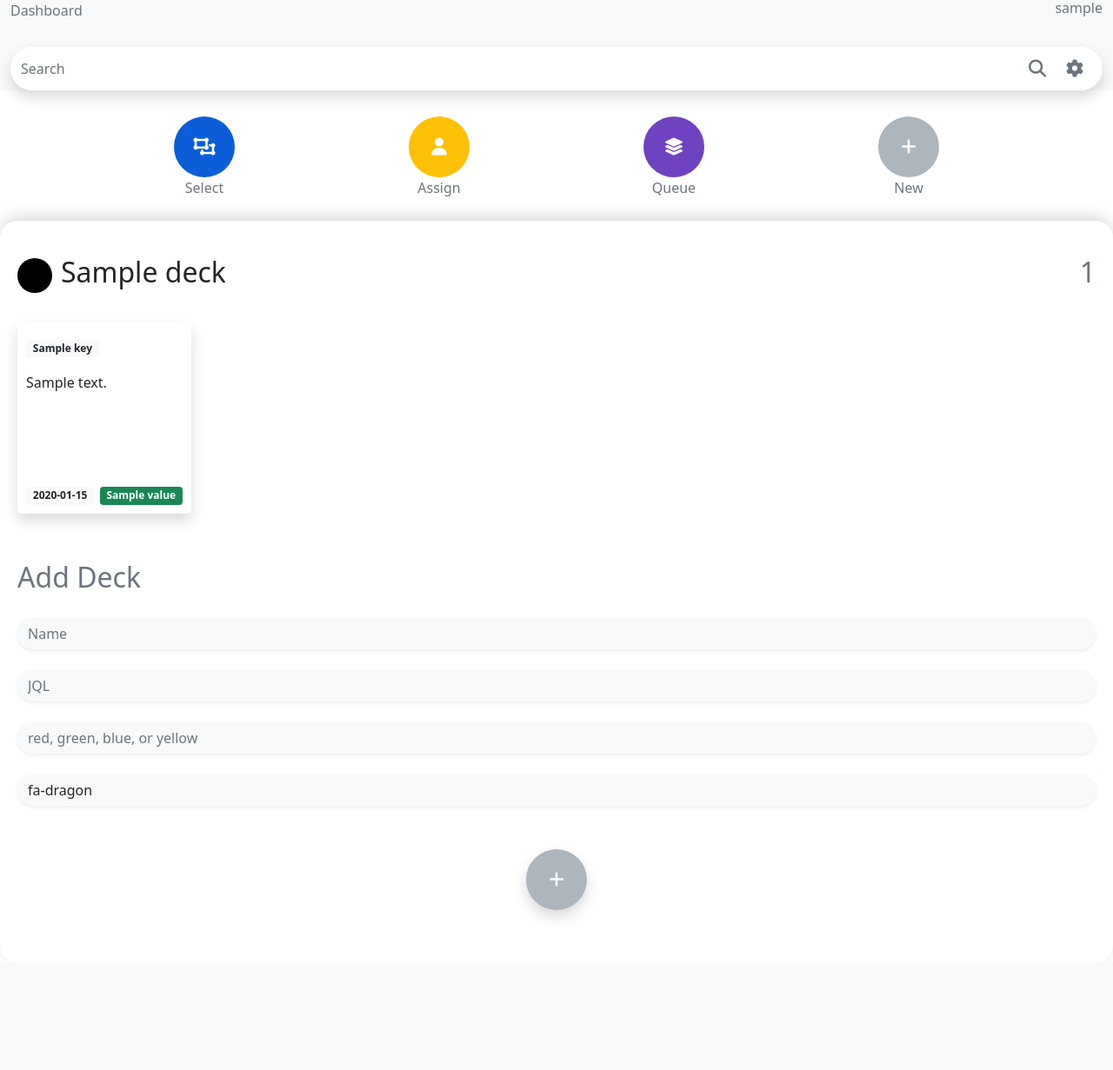
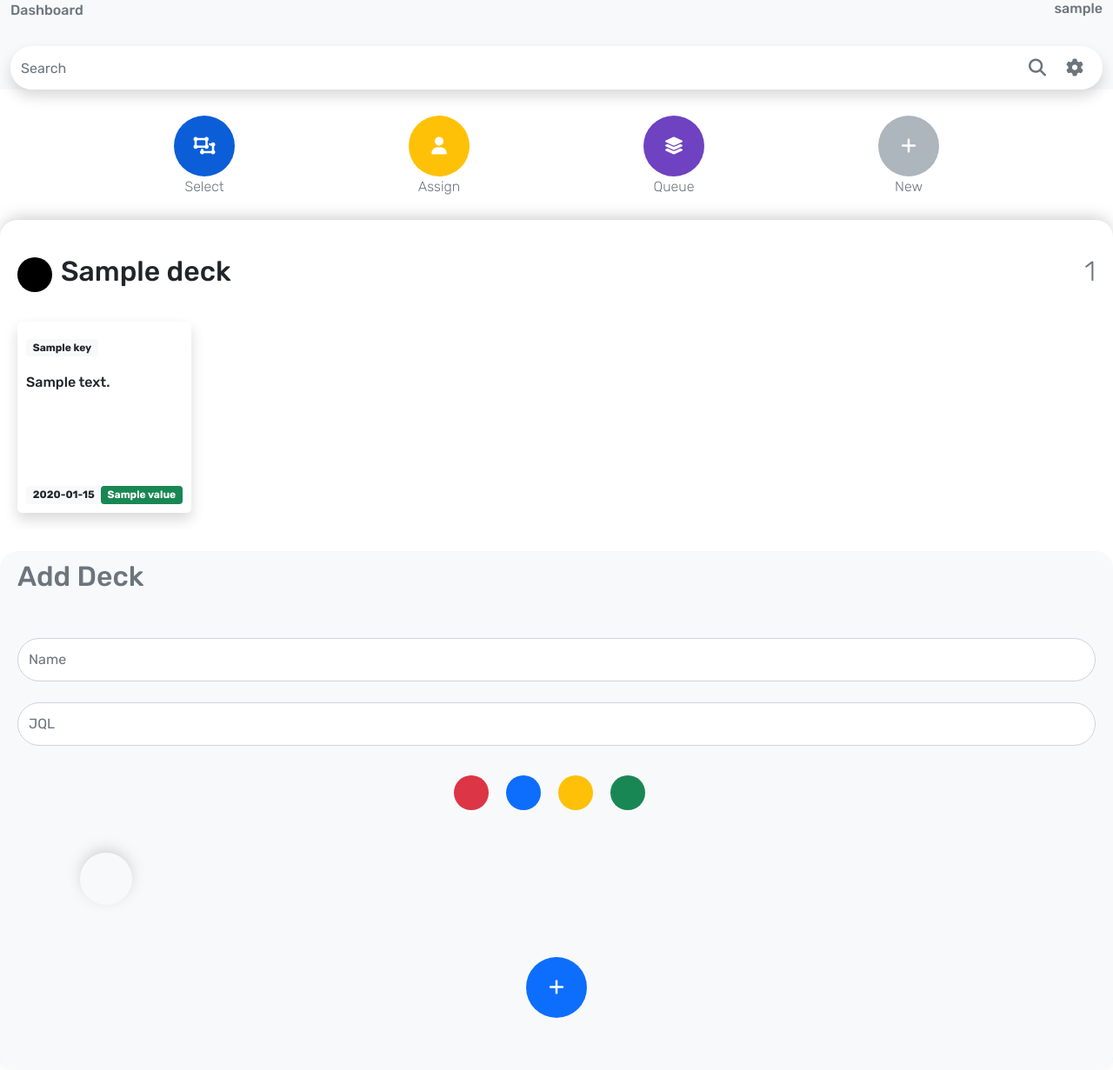
Before and after one commit to SwHnM/JIRA-MOBILE, a Flask app: template templates/dashboard.html in a window 1280 px wide. Shown: the whole page at 87% size. Before the commit the page ends 1055 px from the top, so only its background shows below. Run offline with Flask 3, Linux system fonts and the light colour scheme; the template is opened without the code that fills it: most values are stand-ins (such as "Sample title", 1, 10 or a date in 2020); some libraries are stand-ins or nearby versions.

Commit message:
styling, add jql

```diff
--- a/main.py
+++ b/main.py
@@ -316,7 +316,6 @@
 @app.route("/settings")
 def settings():
     username = session.get("username")
-    password = session.get("password")
 
     if username:
         return render_template('settings.html', user=username)
@@ -346,9 +345,11 @@
             jql = deck['jql']
             tickets = raw_search(jql, fields, username, password)
             deck['tickets'] = tickets
-            print(tickets)
 
-
+        icons_file = open("static/icons.txt", "r")
+        data = icons_file.read()
+        icons = data.split("\n")
+        icons_file.close()
 
 
     except Exception as e:
@@ -356,4 +357,4 @@
         # traceback.print_exc()
         return redirect('/login')
 
-    return render_template('dashboard.html', decks = decks, last_jql=jql, username=username)
+    return render_template('dashboard.html', decks = decks, icons=icons, last_jql=jql, username=username)
--- a/static/users/noah-b.json
+++ b/static/users/noah-b.json
@@ -1 +1 @@
-{"username": "noah.b", "firstname": "Noah", "lastname": "Ballinger", "decks": [{"name": "My Tickets", "jql": "assignee = currentUser() AND status not in ('text delivered','EngPub Review', closed, Canceled, cancelled, DONE, Resolved, 'Pending Requester Review', 'Pending Requester Clarification', 'W/Cust-Clar (Text)', 'W/Cust-Review (Text)', 'Text Under Review')", "color": "red", "icon": "fa-ghost"}, {"name": "Proofing Tickets", "jql": "assignee = harry.s AND status = 'W/Publ- Proofing'", "color": "green", "icon": "fa-chess-pawn"}, {"name": "Klemen's Tickets", "jql": "assignee = klemen.b AND status not in ('text delivered', 'EngPub Review', closed, Canceled, cancelled, DONE, Resolved, 'Pending Requester Review', 'Pending Requester Clarification', 'W/Cust-Clar (Text)', 'W/Cust-Review (Text)', 'Text Under Review')", "color": "green", "icon": "fa-dragon"}, {"name": "Recent Tickets", "jql": "issueKey in issueHistory() order by lastViewed DESC", "color": "green", "icon": "fa-chess-pawn"}, {"name": "New Deck Test", "jql": "status = 'W/Publ- Proofing'", "color": "red", "icon": "fa-dragon"}]}
+{"username": "noah.b", "firstname": "Noah", "lastname": "Ballinger", "decks": [{"name": "My Tickets", "jql": "assignee = currentUser() AND status not in ('text delivered','EngPub Review', closed, Canceled, cancelled, DONE, Resolved, 'Pending Requester Review', 'Pending Requester Clarification', 'W/Cust-Clar (Text)', 'W/Cust-Review (Text)', 'Text Under Review')", "color": "red", "icon": "fa-ghost"}, {"name": "Proofing Tickets", "jql": "assignee = harry.s AND status = 'W/Publ- Proofing'", "color": "green", "icon": "fa-chess-pawn"}, {"name": "Klemen's Tickets", "jql": "assignee = klemen.b AND status not in ('text delivered', 'EngPub Review', closed, Canceled, cancelled, DONE, Resolved, 'Pending Requester Review', 'Pending Requester Clarification', 'W/Cust-Clar (Text)', 'W/Cust-Review (Text)', 'Text Under Review')", "color": "green", "icon": "fa-dragon"}, {"name": "Recent Tickets", "jql": "issueKey in issueHistory() order by lastViewed DESC", "color": "green", "icon": "fa-chess-pawn"}, {"name": "New Deck Test", "jql": "status = 'W/Publ- Proofing'", "color": "red", "icon": "fa-dragon"}, {"name": "New Deck Test 2", "jql": "assignee = noah.b AND status = \"text in progress\"", "color": "red", "icon": "fa-dragon"}, {"name": "deck2222", "jql": "assignee = noah.b AND status = \"text in progress\"", "color": "red", "icon": "fa-dragon"}, {"name": "Froggy Deck", "jql": "status = 'W/Publ- Proofing'", "color": "green", "icon": "fa-frog"}]}
--- a/templates/dashboard.html
+++ b/templates/dashboard.html
@@ -57,19 +57,37 @@
     </div>
 
 
-    <div>
+    <div class="card bg-light" style="border-radius: 20px; border:0;">
 
-        <form class="form-group" action="/newdeck" method="POST" style="margin-top: 10px; padding-bottom: 60px;">
+        <form id="new-deck-form" class="form-group" action="/newdeck" method="POST" style="margin-top: 10px; padding-bottom: 60px;">
             <h2 class="text-muted" style="margin-left: 20px;">Add Deck</h2>
             <div style="padding: 20px">
-                <input name="deck-name" class="shadow-sm form-control bg-light" style="border-radius: 20px; border: none;" placeholder="Name">
-                <br><input name="deck-jql" class="shadow-sm form-control bg-light" style="border-radius: 20px; border: none;" placeholder="JQL">
-                <br><input name="deck-color" class="shadow-sm form-control bg-light" style="border-radius: 20px; border: none;" placeholder="red, green, blue, or yellow">
-                <br><input name="deck-icon" class="shadow-sm form-control bg-light" style="border-radius: 20px; border: none;"value='fa-dragon' placeholder="fa-dragon, or anything from fontawesome">
-
+                <span id="error" class="error"></span><br>
+                <input name="deck-name" class="form-control" style="border-radius: 30px; height:50px;" placeholder="Name">
+                <br><input id="deck-jql" name="deck-jql" class="form-control" style="border-radius: 30px; height:50px;" placeholder="JQL">
+                <div class="container" style="margin-top: 30px; text-align: center;">
+                    <div class="form-check form-check-inline">
+                        <input class="form-check-input bg-danger" type="radio" name="deck-color" value="red">
+                    </div>
+                    <div class="form-check form-check-inline">
+                        <input class="form-check-input bg-primary" type="radio" name="deck-color" value="blue">
+                    </div>
+                    <div class="form-check form-check-inline">
+                        <input class="form-check-input bg-warning" type="radio" name="deck-color" value="yellow">
+                    </div>
+                    <div class="form-check form-check-inline">
+                        <input class="form-check-input bg-success" type="radio" name="deck-color" value="green">
+                    </div>
+                </div>
+                <div class="container" style="margin-top: 30px;">
+                    {% for icon in icons %}
+                        <input type="radio" name="deck-icon" value="{{icon}}" id="{{icon}}" class="icon-checkbox">
+                        <label for="{{icon}}" class="icon-label"><i class="icon-picker fa-solid {{icon}}"></i></label>
+                    {% endfor %}
+                </div>
             </div>
             <div style=" width: 100%; text-align: center; margin-top: 30px;">
-                <button type="submit" class="menu-button shadow" id="add-deck" style="background-color:#adb5bd ;"><i class="fa-solid fa-plus"></i></i></button>
+                <button type="submit" class="menu-button bg-primary" id="add-deck" style="background-color:gray ;"><i class="fa-solid fa-plus"></i></i></button>
             </div>
         </form>
 
@@ -80,6 +98,8 @@
 
     </div>
 </div>
+
+<script src="https://code.jquery.com/jquery-3.6.0.min.js"></script>
 
 <script>
     function openForm() {
@@ -112,6 +132,51 @@
         selectMode = !selectMode;
 
     }
+
+// Add deck
+
+    function validateJQL(jql) {
+    // Trim leading and trailing whitespace
+    jql = jql.trim();
+
+    // Regular expression to match basic JQL syntax
+    var jqlRegex = /^(?:project|issueType|status|assignee|reporter|priority|resolution|created|updated|resolved|due|watcher|text|comment|votes|watching|component|affectedVersion|fixVersion|label|linkedIssue|subtask|Epic Link)\s*([=!<>]=?|in|not in|was|was not|is|is not|changed)\s*("[^"]+"|[^ ]+)/g;
+
+    if (!jqlRegex.test(jql)) {
+        throw new Error('Invalid JQL syntax.');
+    }
+
+    return true;
+}
+
+document.getElementById('new-deck-form').addEventListener('submit', function(event) {
+    event.preventDefault(); // Prevent form submission
+
+    var jql = document.getElementById('deck-jql').value.trim();
+    var errorSpan = document.getElementById('error');
+
+    try {
+        validateJQL(jql);
+        // If validation successful
+        errorSpan.textContent = ''; // Clear any previous error messages
+        document.getElementById("new-deck-form").submit();
+    } catch (err) {
+        errorSpan.textContent = err.message;
+    }
+});
+
+// For changing the color of the icon bg based on color selector
+$(document).ready(function() {
+    console.log("Document ready function called.");
+    $('input[name="deck-color"]').change(function() {
+      console.log("Color changed");
+      var selectedColor = $('input[name="deck-color"]:checked').val();
+      console.log("Selected color: " + selectedColor);
+      $('.icon-label').css('background-color', selectedColor + '!important');
+    });
+  });
+
+
 </script>
 
 <style>
@@ -155,6 +220,50 @@
   font-weight: 300;
 }
 
+
+.form-check-input {
+    width: 40px;
+    height: 40px;
+    border:0;
+    transition: 0.3s ease
+}
+
+.form-check-input:checked {
+    border: 5px;
+    box-shadow: 0 -5px 20px -5px rgba(0, 0, 0, 0.25);
+}
+
+
+/* Hide the radio button */
+.icon-checkbox {
+    display: none;
+}
+
+/* Style the label to resemble a checkbox */
+.icon-label {
+    display: inline-block;
+    padding-top: 15px;
+    width: 60px; /* Adjust size as needed */
+    height: 60px; /* Adjust size as needed */
+    margin: 10px;
+    border-radius: 50%;
+    text-align: center;
+    line-height: 30px; /* Center the icon vertically */
+    cursor: pointer;
+    box-shadow: 0 -5px 20px -5px rgba(0, 0, 0, 0.25);
+}
+
+/* Style the icon inside the label */
+.icon-picker {
+    font-size: 30px;
+    color: gray; /* Default icon color */
+}
+
+/* When the checkbox is checked, change the icon color to blue */
+.icon-checkbox:checked + .icon-label i {
+    color: black;
+}
+
 </style>
 
 
--- a/templates/layout.html
+++ b/templates/layout.html
@@ -8,6 +8,11 @@
     <meta name="apple-mobile-web-app-capable" content="yes">
     <link href="https://cdn.jsdelivr.net/npm/bootstrap@5.0.2/dist/css/bootstrap.min.css" rel="stylesheet">
     <link rel="stylesheet" href="https://cdnjs.cloudflare.com/ajax/libs/font-awesome/6.1.1/css/all.min.css">
+
+    <link rel="preconnect" href="https://fonts.googleapis.com">
+    <link rel="preconnect" href="https://fonts.gstatic.com" crossorigin>
+    <link href="https://fonts.googleapis.com/css2?family=Montserrat:ital,wght@0,100..900;1,100..900&family=Nunito:ital,wght@0,200..1000;1,200..1000&family=Rubik:ital,wght@0,300..900;1,300..900&family=Varela+Round&display=swap" rel="stylesheet">
+
     <title>JIRA Mobile</title>
 </head>
 
@@ -21,6 +26,7 @@
 
     <script src="https://cdn.jsdelivr.net/npm/bootstrap@5.0.2/dist/js/bootstrap.bundle.min.js"
         integrity="sha384-MrcW6ZMFYlzcLA8Nl+NtUVF0sA7MsXsP1UyJoMp4YLEuNSfAP+JcXn/tWtIaxVXM" crossorigin="anonymous"></script>
+
 </body>
 
 <style>
@@ -28,6 +34,11 @@
     margin: 0;
     padding: 0;
 }
+
+body {
+    font-family: "Rubik", sans-serif;
+    font-optical-sizing: auto;
+}
 </style>
 
 </html>
```
Also changed, not shown: static/icons.txt (added, +15 -0 lines).
